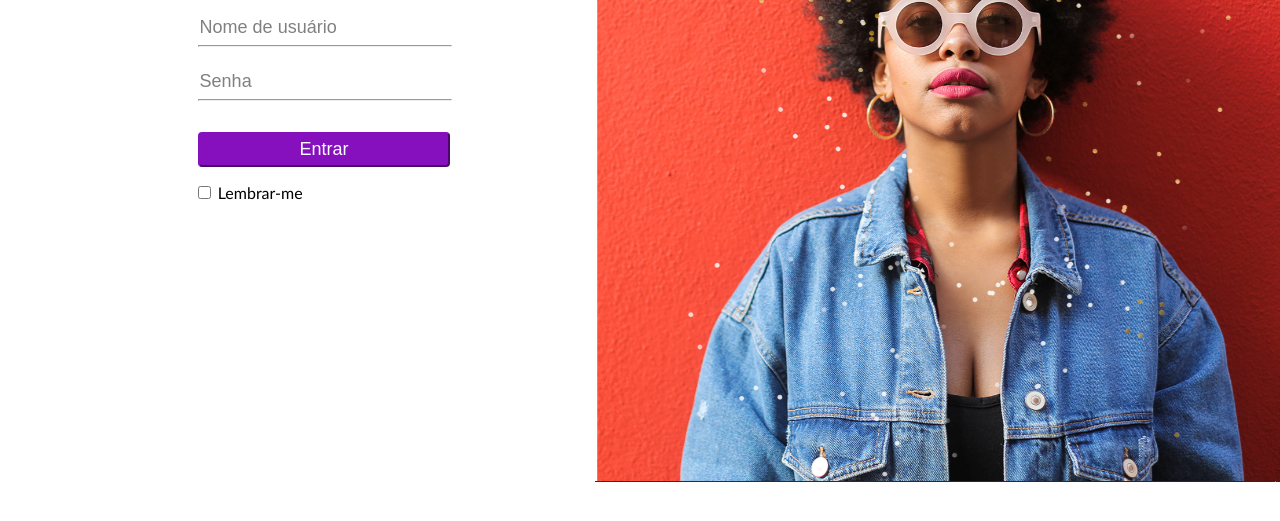
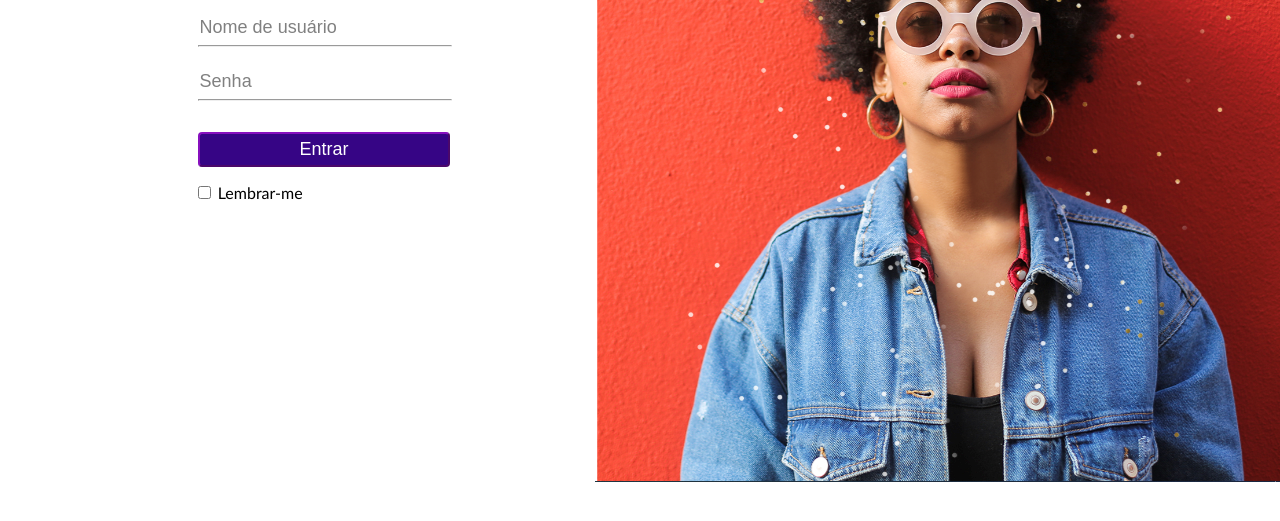
Before and after one commit to Henriquecesar139/login-html, a plain HTML site: page index.html in a window 1280 px wide. In both pictures the pointer is over the button "Entrar". Shown: the part 215-736 px from the top of the page. Drawn offline with Linux system fonts and the light colour scheme.

Commit message:
melhorias

```diff
--- a/estilo.css
+++ b/estilo.css
@@ -25,6 +25,7 @@ h1 {
     width:40%;
     border: none;
     margin-top: 3%;
+    outline: none;
 
 }
 
@@ -56,6 +57,10 @@ hr {
 
 }
 
+.entrar:hover {
+    background-color:rgb(54, 5, 133)
+
+}
 
 input[type="checkbox"] {
     margin-left:30%;
--- a/estilo2.css
+++ b/estilo2.css
@@ -20,6 +20,7 @@ h1 {
     width:80%;
     border: none;
     margin-top: 10%;
+    outline: none;
 }
 
 .entrada::placeholder {
@@ -45,6 +46,11 @@ hr {
 
 }
 
+.entrar:hover {
+    background-color:rgb(54, 5, 133)
+
+}
+
 
 input[type="checkbox"] {
     margin-left:10%;
```
